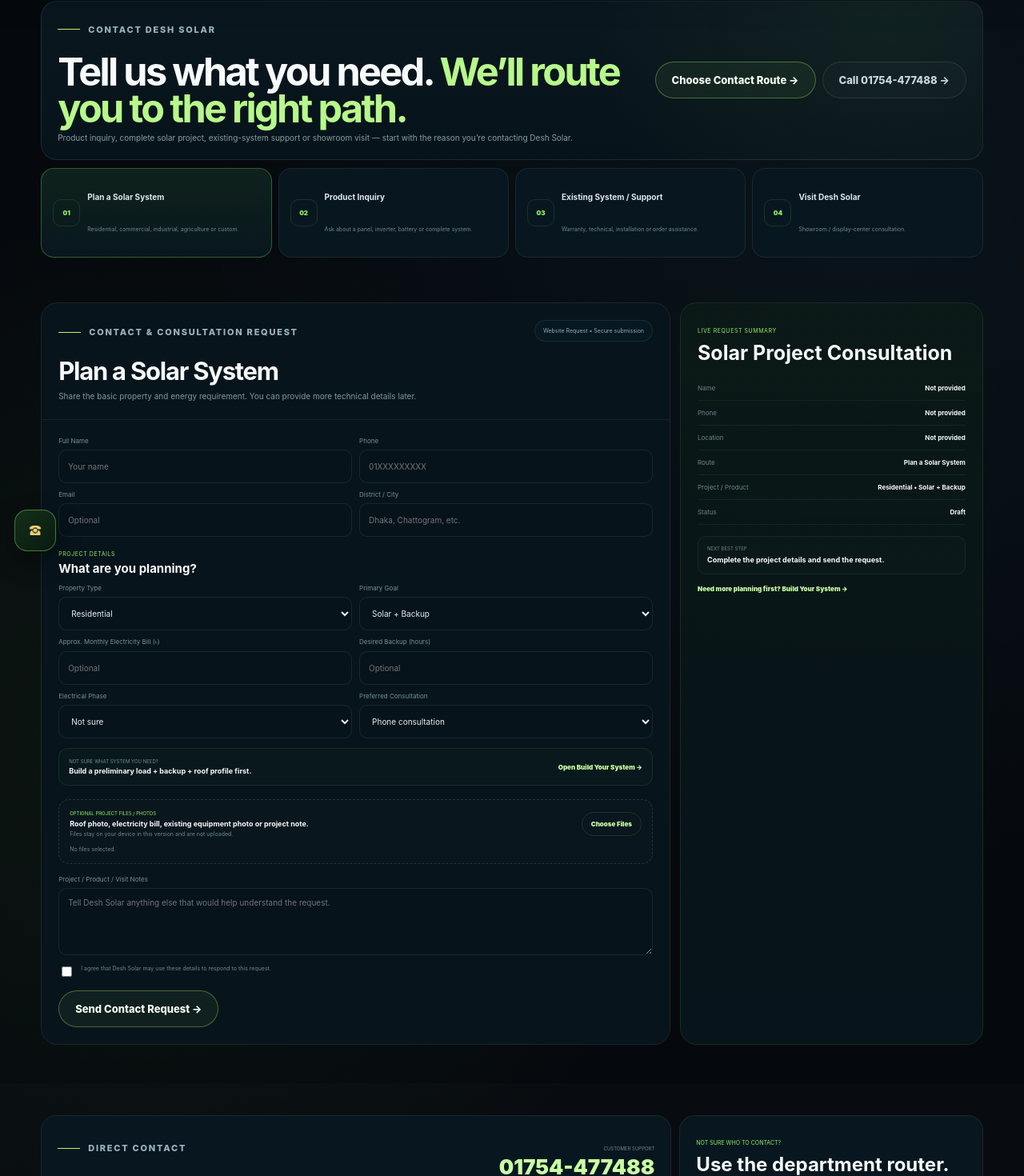
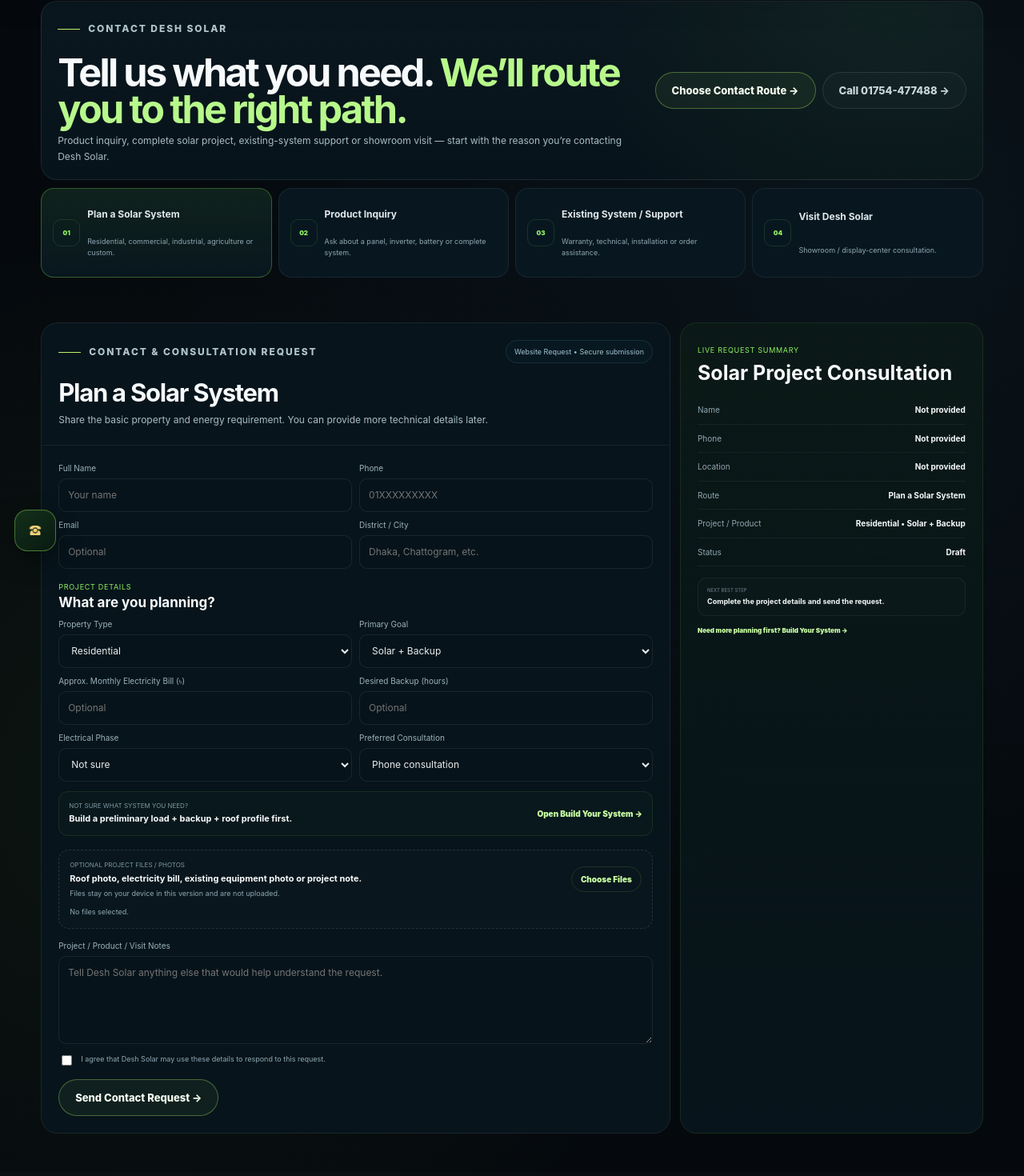
Before and after one commit to Sabrina-Sumona/Desh-solar-website-upgradation, a Next.js app: page /contact in a window 1280 px wide. Shown: the part 89-1559 px from the top of the page at 80% size. Built offline with nearby package versions, Linux system fonts and the light colour scheme.

Commit message:
style(contact): improve text readability

```diff
--- a/src/styles/contact.css
+++ b/src/styles/contact.css
@@ -1257,3 +1257,198 @@
     padding: 43px 18px;
   }
 }
+
+/* =========================================================
+   READABILITY PASS — preserve approved layout, improve text
+   legibility and muted-copy contrast across Contact Us.
+   ========================================================= */
+
+.contactHubPage {
+  --contact-copy: #a9bdc6;
+  --contact-copy-soft: #91a8b3;
+  --contact-copy-dim: #7f98a3;
+}
+
+.contactHubPage .demoEyebrow {
+  color: #b2c5cd;
+  font-size: 12px;
+  line-height: 1.4;
+}
+
+.contactCompactHero p,
+.contactFormHead p,
+.supportRouteMessage p,
+.showroomCopy > p,
+.contactSectionHead p,
+.prepareAction p,
+.contactToolsCopy p {
+  color: var(--contact-copy);
+  font-size: 12px;
+  line-height: 1.62;
+}
+
+.contactRouteCard b {
+  font-size: 12px;
+  line-height: 1.35;
+}
+
+.contactRouteCard small {
+  color: var(--contact-copy-soft);
+  font-size: 9px;
+  line-height: 1.5;
+}
+
+.contactDemoBadge {
+  color: #9fc3d2;
+  font-size: 9px;
+}
+
+.contactFormGrid label,
+.contactNotesLabel {
+  color: #9db2bc;
+  font-size: 10px;
+  line-height: 1.4;
+}
+
+.contactFormGrid input,
+.contactFormGrid select,
+.contactNotesLabel textarea {
+  font-size: 12px;
+  line-height: 1.45;
+}
+
+.contactBlockTitle span,
+.supportRouteMessage small,
+.contactSummarySticky > small,
+.routeCard > small,
+.prepareAction small {
+  font-size: 9px;
+}
+
+.contactBlockTitle b {
+  font-size: 17px;
+}
+
+.builderBridge small,
+.contactUploadArea small,
+.showroomDetails small {
+  color: var(--contact-copy-dim);
+  font-size: 8px;
+  line-height: 1.45;
+}
+
+.builderBridge b,
+.contactUploadArea b,
+.showroomDetails b {
+  font-size: 11px;
+  line-height: 1.4;
+}
+
+.builderBridge a,
+.contactInlineLink,
+.contactUploadButton,
+.routeCard a {
+  font-size: 10px;
+}
+
+.contactUploadArea span,
+.contactFileNames,
+.contactConsentRow,
+.showroomDetails span {
+  color: var(--contact-copy-soft);
+  font-size: 9px;
+  line-height: 1.5;
+}
+
+.visitNote,
+.contactSubmitRow span {
+  font-size: 10px;
+  line-height: 1.5;
+}
+
+.summaryRows > div {
+  font-size: 10px;
+  line-height: 1.45;
+}
+
+.summaryRows span {
+  color: #91a7b1;
+}
+
+.directPhone > small {
+  color: var(--contact-copy-dim);
+  font-size: 8px;
+}
+
+.directPhone > span,
+.directPhone > b {
+  color: var(--contact-copy-soft);
+  font-size: 9px;
+  line-height: 1.45;
+}
+
+.departmentGrid b {
+  font-size: 13px;
+  line-height: 1.35;
+}
+
+.departmentGrid small {
+  color: var(--contact-copy-soft);
+  font-size: 9px;
+  line-height: 1.5;
+}
+
+.prepareTabs button {
+  color: #9eb2bc;
+  font-size: 10px;
+}
+
+.prepareChecklist b {
+  font-size: 12px;
+  line-height: 1.35;
+}
+
+.prepareChecklist p {
+  color: var(--contact-copy-soft);
+  font-size: 10px;
+  line-height: 1.55;
+}
+
+.contactToolCards b {
+  font-size: 12px;
+}
+
+.contactToolCards small {
+  color: var(--contact-copy-soft);
+  font-size: 9px;
+  line-height: 1.45;
+}
+
+.contactFutureBand small {
+  font-size: 10px;
+}
+
+@media (max-width: 720px) {
+  .contactCompactHero p,
+  .contactFormHead p,
+  .supportRouteMessage p,
+  .showroomCopy > p,
+  .contactSectionHead p,
+  .prepareAction p,
+  .contactToolsCopy p {
+    font-size: 12px;
+  }
+
+  .contactRouteCard small,
+  .departmentGrid small,
+  .prepareChecklist p,
+  .contactToolCards small {
+    font-size: 10px;
+  }
+
+  .contactFormGrid label,
+  .contactNotesLabel,
+  .summaryRows > div {
+    font-size: 10px;
+  }
+}
```
